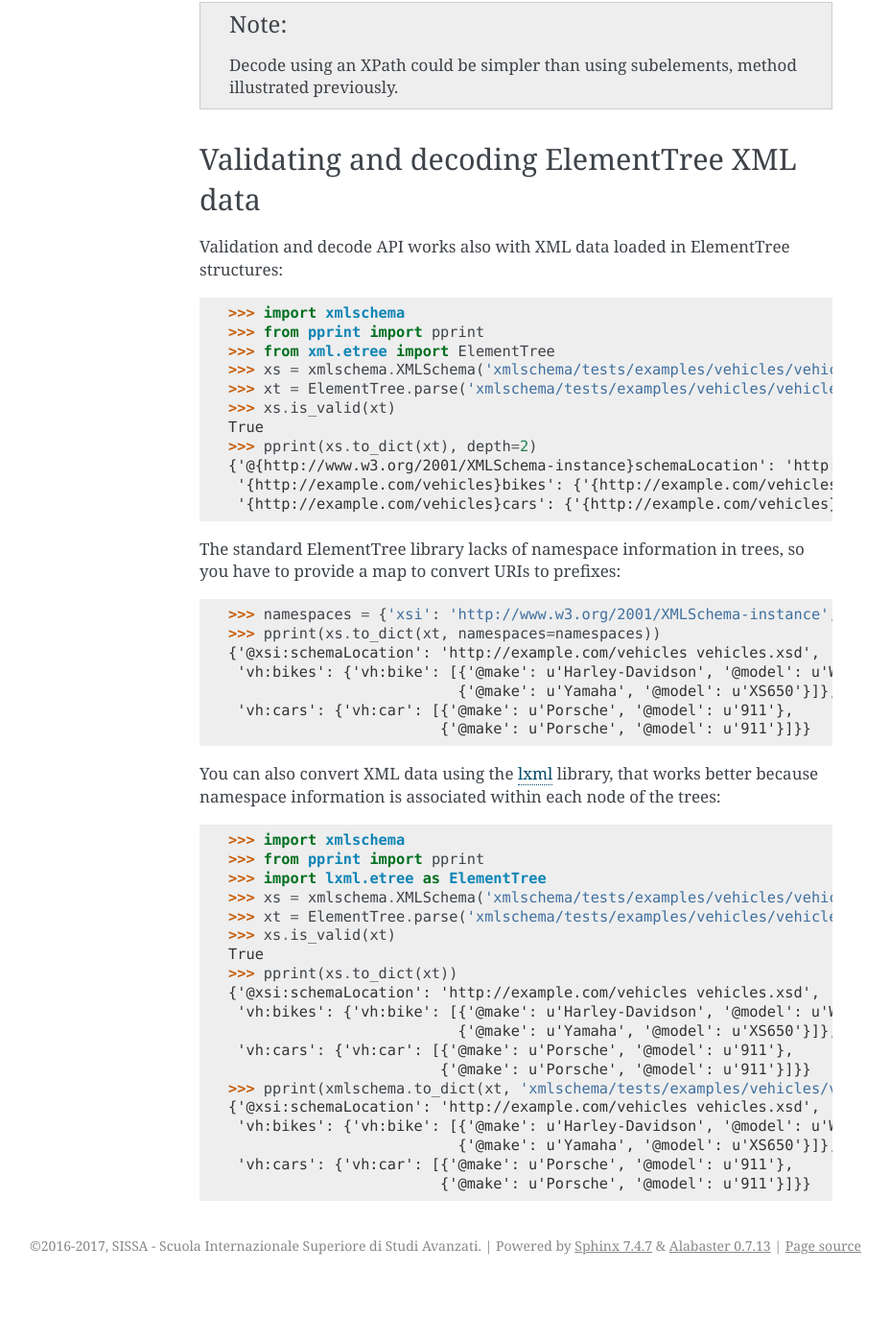
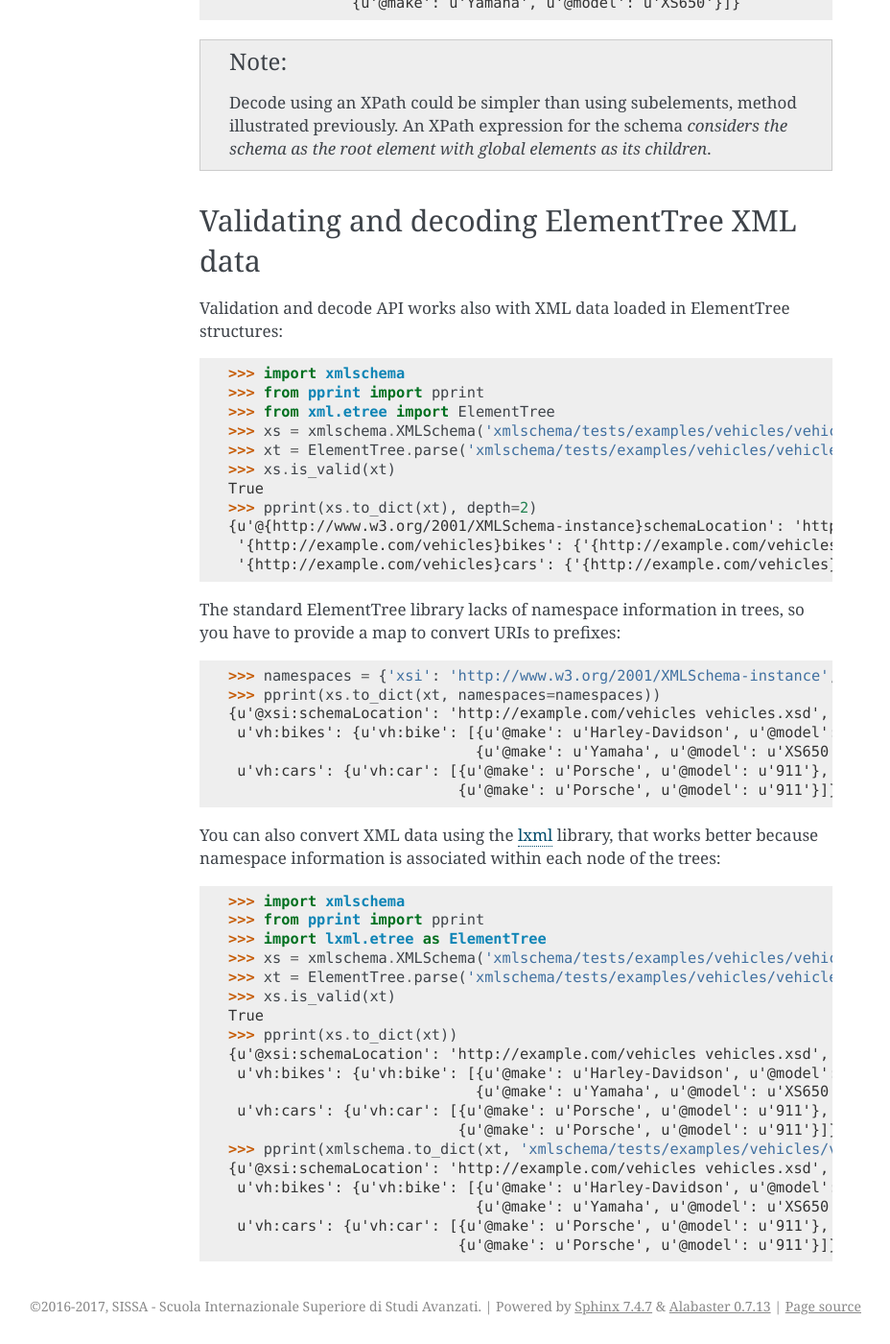
Before and after one commit to sissaschool/xmlschema, a Sphinx documentation site: the page built from doc/usage.rst, in a window 1280 px wide and 1400 px high, scrolled down 5285 px. Shown: the whole window at 96% size, without its empty margins (212-1140 px from the left). Built offline with Sphinx 7.4.7, drawn with Linux system fonts in a browser that asks for light colours; before the commit the page ends 6622 px from its top, so only the background shows below that; some of the changed text lies outside the part shown.

Commit message:
Improved XPath selection for unqualified elements:
  * XsdElement.iterchildren() now considers if an XSD
    element form is 'unqualified'
  * Fixed documentation
  * Added maps.base_elements to local views

```diff
--- a/doc/intro.rst
+++ b/doc/intro.rst
@@ -25,6 +25,7 @@ The xmlschema library includes the following features:
 * Validates the XML instances with the XSD schema
 * Converts XML instances into Python nested dictionaries
 * Provides decoding and encoding APIs for XML's elements and attributes
+* Provides XPath based API for finding schema's elements and attributes
 
 Installation
 ============
--- a/doc/usage.rst
+++ b/doc/usage.rst
@@ -85,13 +85,13 @@ dictionary attributes of the schema instance:
     >>> from pprint import pprint
     >>> my_schema = xmlschema.XMLSchema('xmlschema/tests/examples/vehicles/vehicles.xsd')
     >>> my_schema.types
-    {u'vehicleType': <XsdComplexType '{http://example.com/vehicles}vehicleType' at 0x...>}
+    {u'vehicleType': <XsdComplexType u'{http://example.com/vehicles}vehicleType' at 0x...>}
     >>> pprint(my_schema.elements)
-    {u'bikes': <XsdElement '{http://example.com/vehicles}bikes' at 0x...>,
-     u'cars': <XsdElement '{http://example.com/vehicles}cars' at 0x...>,
-     u'vehicles': <XsdElement '{http://example.com/vehicles}vehicles' at 0x...>}
+    {u'bikes': <XsdElement u'{http://example.com/vehicles}bikes' at 0x...>,
+     u'cars': <XsdElement u'{http://example.com/vehicles}cars' at 0x...>,
+     u'vehicles': <XsdElement u'{http://example.com/vehicles}vehicles' at 0x...>}
     >>> my_schema.attributes
-    {u'step': <XsdAttribute '{http://example.com/vehicles}step' at 0x...>}
+    {u'step': <XsdAttribute u'{http://example.com/vehicles}step' at 0x...>}
 
 Those declarations are local views of the XSD global maps shared between related
 schema instances, that can be accessed through :attr:`XMLSchema.maps` attribute:
@@ -124,10 +124,10 @@ defining the search criteria:
 .. doctest::
 
     >>> my_schema.find('vh:vehicles/vh:bikes')
-    <XsdElement '{http://example.com/vehicles}bikes' at 0x...>
+    <XsdElement u'{http://example.com/vehicles}bikes' at 0x...>
     >>> pprint(my_schema.findall('vh:vehicles/*'))
-    [<XsdElement '{http://example.com/vehicles}cars' at 0x...>,
-     <XsdElement '{http://example.com/vehicles}bikes' at 0x...>]
+    [<XsdElement u'{http://example.com/vehicles}cars' at 0x...>,
+     <XsdElement u'{http://example.com/vehicles}bikes' at 0x...>]
 
 
 Validation
@@ -226,15 +226,17 @@ Those methods can be used to decode the correspondents parts of the XML document
     >>> xs = xmlschema.XMLSchema('xmlschema/tests/examples/vehicles/vehicles.xsd')
     >>> xt = ElementTree.parse('xmlschema/tests/examples/vehicles/vehicles.xml')
     >>> pprint(xs.elements['cars'].decode(xt.getroot()[0]))
-    {'{http://example.com/vehicles}car': [{'@make': u'Porsche', '@model': u'911'},
-                                          {'@make': u'Porsche', '@model': u'911'}]}
+    {'{http://example.com/vehicles}car': [{u'@make': u'Porsche',
+                                           u'@model': u'911'},
+                                          {u'@make': u'Porsche',
+                                           u'@model': u'911'}]}
     >>> pprint(xs.elements['cars'].decode(xt.getroot()[1]))
     None
     >>> pprint(xs.elements['bikes'].decode(xt.getroot()[1]))
-    {'{http://example.com/vehicles}bike': [{'@make': u'Harley-Davidson',
-                                            '@model': u'WL'},
-                                           {'@make': u'Yamaha',
-                                            '@model': u'XS650'}]}
+    {'{http://example.com/vehicles}bike': [{u'@make': u'Harley-Davidson',
+                                            u'@model': u'WL'},
+                                           {u'@make': u'Yamaha',
+                                            u'@model': u'XS650'}]}
 
 You can also decode the entire XML document to a nested dictionary:
 
@@ -245,10 +247,10 @@ You can also decode the entire XML document to a nested dictionary:
     >>> xs = xmlschema.XMLSchema('xmlschema/tests/examples/vehicles/vehicles.xsd')
     >>> pprint(xs.to_dict('xmlschema/tests/examples/vehicles/vehicles.xml'))
     {u'@xsi:schemaLocation': 'http://example.com/vehicles vehicles.xsd',
-     u'vh:bikes': {u'vh:bike': [{'@make': u'Harley-Davidson', '@model': u'WL'},
-                                {'@make': u'Yamaha', '@model': u'XS650'}]},
-     u'vh:cars': {u'vh:car': [{'@make': u'Porsche', '@model': u'911'},
-                              {'@make': u'Porsche', '@model': u'911'}]}}
+     u'vh:bikes': {u'vh:bike': [{u'@make': u'Harley-Davidson', u'@model': u'WL'},
+                                {u'@make': u'Yamaha', u'@model': u'XS650'}]},
+     u'vh:cars': {u'vh:car': [{u'@make': u'Porsche', u'@model': u'911'},
+                              {u'@make': u'Porsche', u'@model': u'911'}]}}
 
 The decoded values coincide with the datatypes declared in the XSD schema:
 
@@ -259,9 +261,9 @@ The decoded values coincide with the datatypes declared in the XSD schema:
     >>> xs = xmlschema.XMLSchema('xmlschema/tests/examples/collection/collection.xsd')
     >>> pprint(xs.to_dict('xmlschema/tests/examples/collection/collection.xml'))
     {u'@xsi:schemaLocation': 'http://example.com/ns/collection collection.xsd',
-     'object': [{'@available': True,
-                 '@id': u'b0836217462',
-                 'author': {'@id': u'PAR',
+     'object': [{u'@available': True,
+                 u'@id': u'b0836217462',
+                 'author': {u'@id': u'PAR',
                             'born': u'1841-02-25',
                             'dead': u'1919-12-03',
                             'name': u'Pierre-Auguste Renoir',
@@ -270,9 +272,9 @@ The decoded values coincide with the datatypes declared in the XSD schema:
                  'position': 1,
                  'title': u'The Umbrellas',
                  'year': u'1886'},
-                {'@available': True,
-                 '@id': u'b0836217463',
-                 'author': {'@id': u'JM',
+                {u'@available': True,
+                 u'@id': u'b0836217463',
+                 'author': {u'@id': u'JM',
                             'born': u'1893-04-20',
                             'dead': u'1983-12-25',
                             'name': u'Joan Mir\xf3',
@@ -288,12 +290,14 @@ expression using in the *path* argument.
 
     >>> xs = xmlschema.XMLSchema('xmlschema/tests/examples/vehicles/vehicles.xsd')
     >>> pprint(xs.to_dict('xmlschema/tests/examples/vehicles/vehicles.xml', './vh:vehicles/vh:bikes'))
-    {u'vh:bike': [{'@make': u'Harley-Davidson', '@model': u'WL'},
-                  {'@make': u'Yamaha', '@model': u'XS650'}]}
+    {u'vh:bike': [{u'@make': u'Harley-Davidson', u'@model': u'WL'},
+                  {u'@make': u'Yamaha', u'@model': u'XS650'}]}
 
 .. note::
 
     Decode using an XPath could be simpler than using subelements, method illustrated previously.
+    An XPath expression for the schema *considers the schema as the root element with global
+    elements as its children*.
 
 
 Validating and decoding ElementTree XML data
@@ -311,7 +315,7 @@ Validation and decode API works also with XML data loaded in ElementTree structu
     >>> xs.is_valid(xt)
     True
     >>> pprint(xs.to_dict(xt), depth=2)
-    {'@{http://www.w3.org/2001/XMLSchema-instance}schemaLocation': 'http://example.com/vehicles vehicles.xsd',
+    {u'@{http://www.w3.org/2001/XMLSchema-instance}schemaLocation': 'http://example.com/vehicles vehicles.xsd',
      '{http://example.com/vehicles}bikes': {'{http://example.com/vehicles}bike': [...]},
      '{http://example.com/vehicles}cars': {'{http://example.com/vehicles}car': [...]}}
 
@@ -320,11 +324,11 @@ have to provide a map to convert URIs to prefixes:
 
     >>> namespaces = {'xsi': 'http://www.w3.org/2001/XMLSchema-instance', 'vh': 'http://example.com/vehicles'}
     >>> pprint(xs.to_dict(xt, namespaces=namespaces))
-    {'@xsi:schemaLocation': 'http://example.com/vehicles vehicles.xsd',
-     'vh:bikes': {'vh:bike': [{'@make': u'Harley-Davidson', '@model': u'WL'},
-                              {'@make': u'Yamaha', '@model': u'XS650'}]},
-     'vh:cars': {'vh:car': [{'@make': u'Porsche', '@model': u'911'},
-                            {'@make': u'Porsche', '@model': u'911'}]}}
+    {u'@xsi:schemaLocation': 'http://example.com/vehicles vehicles.xsd',
+     u'vh:bikes': {u'vh:bike': [{u'@make': u'Harley-Davidson', u'@model': u'WL'},
+                                {u'@make': u'Yamaha', u'@model': u'XS650'}]},
+     u'vh:cars': {u'vh:car': [{u'@make': u'Porsche', u'@model': u'911'},
+                              {u'@make': u'Porsche', u'@model': u'911'}]}}
 
 You can also convert XML data using the lxml_ library, that works better because
 namespace information is associated within each node of the trees:
@@ -339,14 +343,14 @@ namespace information is associated within each node of the trees:
     >>> xs.is_valid(xt)
     True
     >>> pprint(xs.to_dict(xt))
-    {'@xsi:schemaLocation': 'http://example.com/vehicles vehicles.xsd',
-     'vh:bikes': {'vh:bike': [{'@make': u'Harley-Davidson', '@model': u'WL'},
-                              {'@make': u'Yamaha', '@model': u'XS650'}]},
-     'vh:cars': {'vh:car': [{'@make': u'Porsche', '@model': u'911'},
-                            {'@make': u'Porsche', '@model': u'911'}]}}
+    {u'@xsi:schemaLocation': 'http://example.com/vehicles vehicles.xsd',
+     u'vh:bikes': {u'vh:bike': [{u'@make': u'Harley-Davidson', u'@model': u'WL'},
+                                {u'@make': u'Yamaha', u'@model': u'XS650'}]},
+     u'vh:cars': {u'vh:car': [{u'@make': u'Porsche', u'@model': u'911'},
+                              {u'@make': u'Porsche', u'@model': u'911'}]}}
     >>> pprint(xmlschema.to_dict(xt, 'xmlschema/tests/examples/vehicles/vehicles.xsd'))
-    {'@xsi:schemaLocation': 'http://example.com/vehicles vehicles.xsd',
-     'vh:bikes': {'vh:bike': [{'@make': u'Harley-Davidson', '@model': u'WL'},
-                              {'@make': u'Yamaha', '@model': u'XS650'}]},
-     'vh:cars': {'vh:car': [{'@make': u'Porsche', '@model': u'911'},
-                            {'@make': u'Porsche', '@model': u'911'}]}}
+    {u'@xsi:schemaLocation': 'http://example.com/vehicles vehicles.xsd',
+     u'vh:bikes': {u'vh:bike': [{u'@make': u'Harley-Davidson', u'@model': u'WL'},
+                                {u'@make': u'Yamaha', u'@model': u'XS650'}]},
+     u'vh:cars': {u'vh:car': [{u'@make': u'Porsche', u'@model': u'911'},
+                              {u'@make': u'Porsche', u'@model': u'911'}]}}
--- a/setup.py
+++ b/setup.py
@@ -15,7 +15,7 @@ with open("README.rst") as readme:
 
 setup(
     name='xmlschema',
-    version='0.9.7',
+    version='0.9.8',
     packages=['xmlschema', 'xmlschema.tests'],
     package_data={'xmlschema': [
         'unicode_categories.json',
--- a/xmlschema/__init__.py
+++ b/xmlschema/__init__.py
@@ -18,7 +18,7 @@ from .resources import open_resource, load_xml_resource
 from .xsdbase import get_xsi_schema_location
 from .schema import XsdGlobals, XMLSchema
 
-__version__ = '0.9.7'
+__version__ = '0.9.8'
 __author__ = "Davide Brunato"
 __contact__ = "brunato@sissa.it"
 __copyright__ = "Copyright 2016-2017, SISSA"
```
Also changed, not shown: doc/api.rst (+22 -12 lines), 9 other files.
